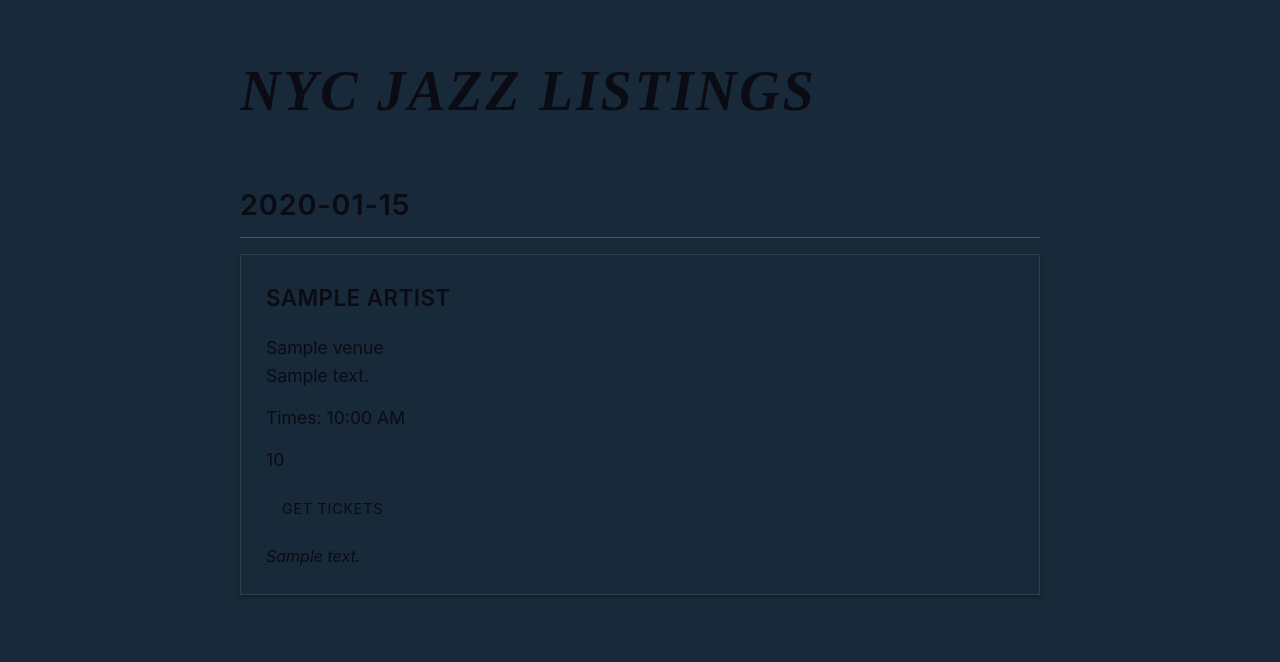
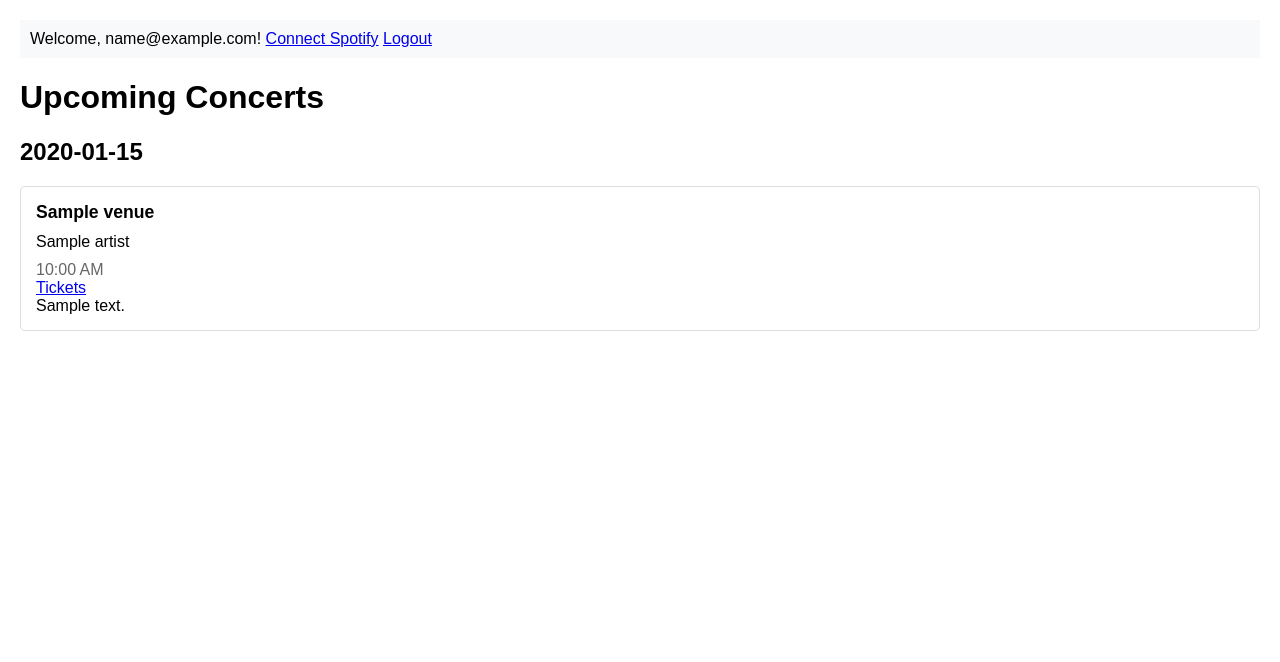
Before and after one commit to hack-c/jazzlistings, a Flask app: template templates/index.html in a window 1280 px wide. Shown: the top 662 px of the page. Run offline with Flask 3, Linux system fonts and the light colour scheme; the visitor is signed in with stand-in values (Sample User, id 1); tables that the repository leaves empty hold one stand-in row (values such as "Sample post"); the template is opened without the code that fills it: most values are stand-ins (such as "Sample title", 1, 10 or a date in 2020).

Commit message:
Fix index route

```diff
--- a/templates/base.html
+++ b/templates/base.html
@@ -1,3 +1,44 @@
+<!DOCTYPE html>
+<html lang="en">
+<head>
+    <meta charset="UTF-8">
+    <meta name="viewport" content="width=device-width, initial-scale=1.0">
+    <title>NYC Concert Finder</title>
+    <style>
+        /* Add some basic styling */
+        body {
+            font-family: Arial, sans-serif;
+            margin: 0;
+            padding: 20px;
+        }
+        nav {
+            margin-bottom: 20px;
+            padding: 10px;
+            background-color: #f8f9fa;
+        }
+        .concert-card {
+            border: 1px solid #ddd;
+            padding: 15px;
+            margin-bottom: 10px;
+            border-radius: 5px;
+        }
+        .venue {
+            font-weight: bold;
+            font-size: 1.1em;
+        }
+        .artists {
+            margin: 10px 0;
+        }
+        .time {
+            color: #666;
+            margin-right: 10px;
+        }
+        .date-section {
+            margin-bottom: 30px;
+        }
+    </style>
+</head>
+<body>
     <nav>
         {% if user %}
             <span>Welcome, {{ user.email }}!</span>
@@ -12,3 +53,9 @@
             <a href="{{ url_for('auth.signup') }}">Sign Up</a>
         {% endif %}
     </nav>
+
+    <div class="content">
+        {% block content %}{% endblock %}
+    </div>
+</body>
+</html>
--- a/templates/index.html
+++ b/templates/index.html
@@ -1,170 +1,37 @@
-<!DOCTYPE html>
-<html lang="en">
-<head>
-    <meta charset="UTF-8">
-    <meta name="viewport" content="width=device-width, initial-scale=1.0">
-    <title>NYC Jazz Listings</title>
-    <style>
-        body {
-            font-family: -apple-system, BlinkMacSystemFont, "Segoe UI", Roboto, Helvetica, Arial, sans-serif;
-            line-height: 1.6;
-            max-width: 800px;
-            margin: 0 auto;
-            padding: 20px;
-            background: #18293a;
-            color: #0b0c13;
-        }
+{% extends "base.html" %}
 
-        h1 {
-            font-size: 3.5em;
-            font-weight: 700;
-            font-style: italic;
-            text-transform: uppercase;
-            margin-bottom: 1em;
-            color: #0b0c13;
-            letter-spacing: 0.05em;
-            line-height: 1.2;
-            font-family: "Times New Roman", Times, serif;
-        }
+{% block content %}
+<div class="concerts">
+    <h1>Upcoming Concerts</h1>
 
-        .date-group {
-            margin-bottom: 3em;
-        }
+    {% for date, concerts in concerts_by_date.items() %}
+    <div class="date-section">
+        <h2>{{ date.strftime('%A, %B %d, %Y') }}</h2>
 
-        .concert-card:first-of-type {
-            margin-top: 1em;
-        }
-
-        .date-header {
-            font-size: 1.8em;
-            font-weight: 600;
-            margin: 2em 0 0.5em;
-            color: #0b0c13;
-            text-transform: uppercase;
-            letter-spacing: 0.03em;
-            border-bottom: 1px solid rgba(255,255,255,0.2);
-            padding-bottom: 0.3em;
-        }
-
-        .concert-card {
-            background: #18293a;
-            border-radius: 0;
-            padding: 25px;
-            margin-bottom: 25px;
-            box-shadow: 0 2px 4px rgba(0,0,0,0.3);
-            color: #0b0c13;
-            border: 1px solid rgba(255,255,255,0.1);
-        }
-
-        .artist {
-            font-size: 1.4em;
-            font-weight: 600;
-            margin-bottom: 0.8em;
-            text-transform: uppercase;
-            letter-spacing: 0.02em;
-        }
-
-        .venue {
-            margin-bottom: 0.8em;
-            font-size: 1.1em;
-        }
-
-        .times {
-            margin-bottom: 0.8em;
-            font-size: 1.1em;
-        }
-
-        .price {
-            font-size: 1.1em;
-        }
-
-        .ticket-link {
-            display: inline-block;
-            margin-top: 1em;
-            padding: 8px 16px;
-            background: #18293a;
-            color: #0b0c13;
-            text-decoration: none;
-            border-radius: 0;
-            font-size: 0.9em;
-            text-transform: uppercase;
-            letter-spacing: 0.05em;
-        }
-
-        .ticket-link:hover {
-            background: #0b0c13;
-        }
-
-        .special-notes {
-            margin-top: 1em;
-            font-style: italic;
-        }
-
-        @media (max-width: 600px) {
-            body {
-                padding: 15px;
-            }
-
-            h1 {
-                font-size: 2.5em;
-            }
-
-            .concert-card {
-                padding: 20px;
-            }
-        }
-    </style>
-</head>
-<body>
-    <h1>NYC Jazz Listings</h1>
-
-    {% if not concerts_by_date %}
-        <p>No upcoming concerts found.</p>
-    {% else %}
-        {% for date, concerts in concerts_by_date.items() %}
-            <div class="date-group">
-                <h2 class="date-header">{{ date.strftime('%A, %B %d, %Y') }}</h2>
-                <div class="concerts-container">
         {% for concert in concerts %}
         <div class="concert-card">
-                            <div class="artist">
+            <div class="venue">{{ concert.venue.name }}</div>
+            <div class="artists">
                 {% for artist in concert.artists %}
-                                    {{ artist.name }}{% if not loop.last %}, {% endif %}
+                <span class="artist">{{ artist.name }}</span>
                 {% endfor %}
             </div>
-
-                            <div class="venue">
-                                {{ concert.venue.name }}
-                                {% if concert.venue.address %}
-                                    <br>{{ concert.venue.address }}
+            <div class="times">
+                {% for time in concert.times %}
+                <span class="time">{{ time.time.strftime('%-I:%M %p') }}</span>
+                {% endfor %}
+            </div>
+            {% if concert.ticket_link %}
+            <div class="tickets">
+                <a href="{{ concert.ticket_link }}" target="_blank">Tickets</a>
+            </div>
             {% endif %}
-                            </div>
-
-                            <div class="times">
-                                {% if concert.times %}
-                                    Times:
-                                    {% for time in concert.times %}
-                                        {{ time.time.strftime('%-I:%M %p') }}{% if not loop.last %}, {% endif %}
-                                    {% endfor %}
-                                {% endif %}
-                            </div>
-
-                            {% if concert.price_range %}
-                                <div class="price">{{ concert.price_range }}</div>
-                            {% endif %}
-
-                            {% if concert.ticket_link %}
-                                <a href="{{ concert.ticket_link }}" class="ticket-link" target="_blank">Get Tickets</a>
-                            {% endif %}
-
             {% if concert.special_notes %}
-                                <div class="special-notes">{{ concert.special_notes }}</div>
+            <div class="notes">{{ concert.special_notes }}</div>
             {% endif %}
         </div>
         {% endfor %}
     </div>
+    {% endfor %}
 </div>
-        {% endfor %}
-    {% endif %}
-</body>
-</html>
+{% endblock %}
```
Lines whose indentation alone changed are shown as unchanged.
